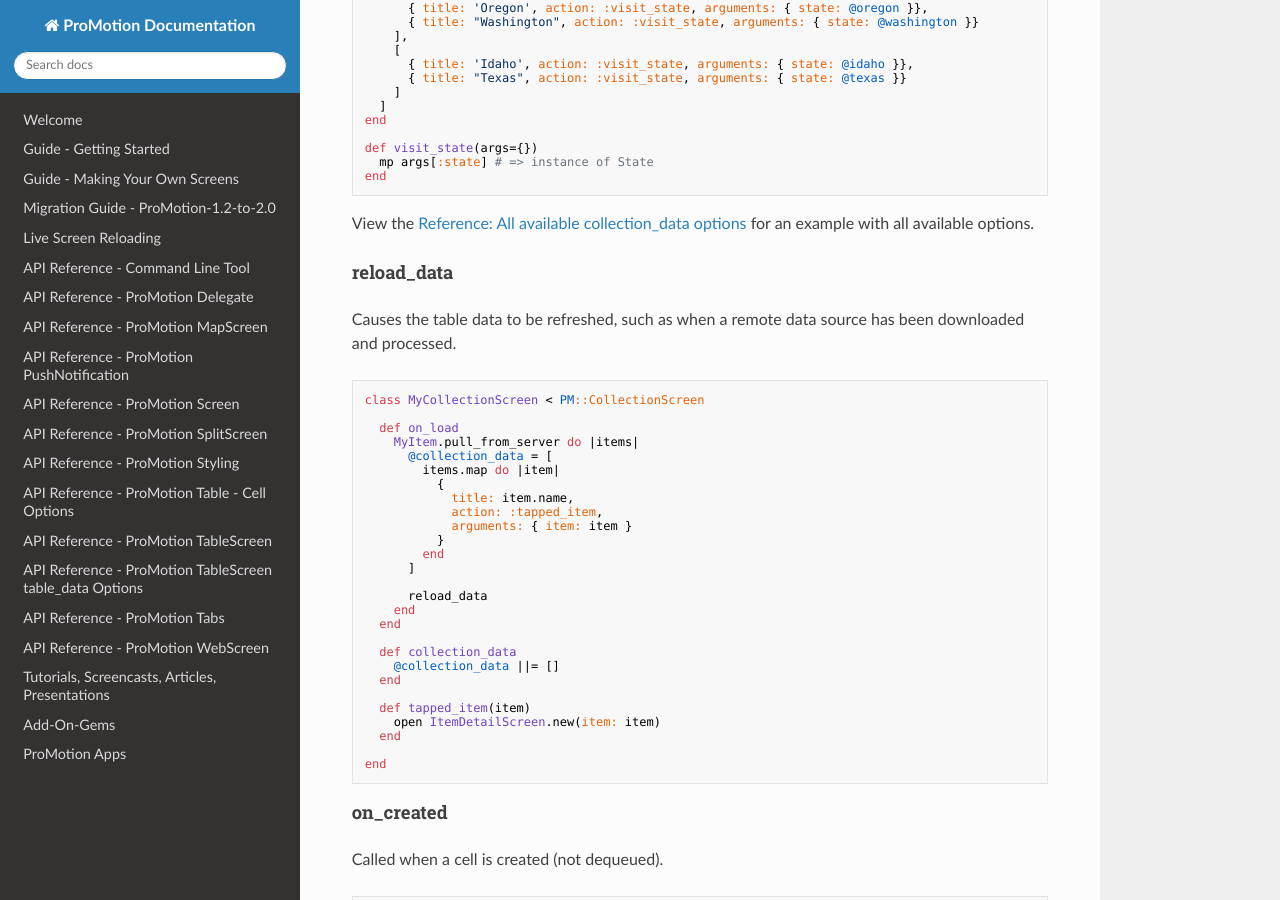
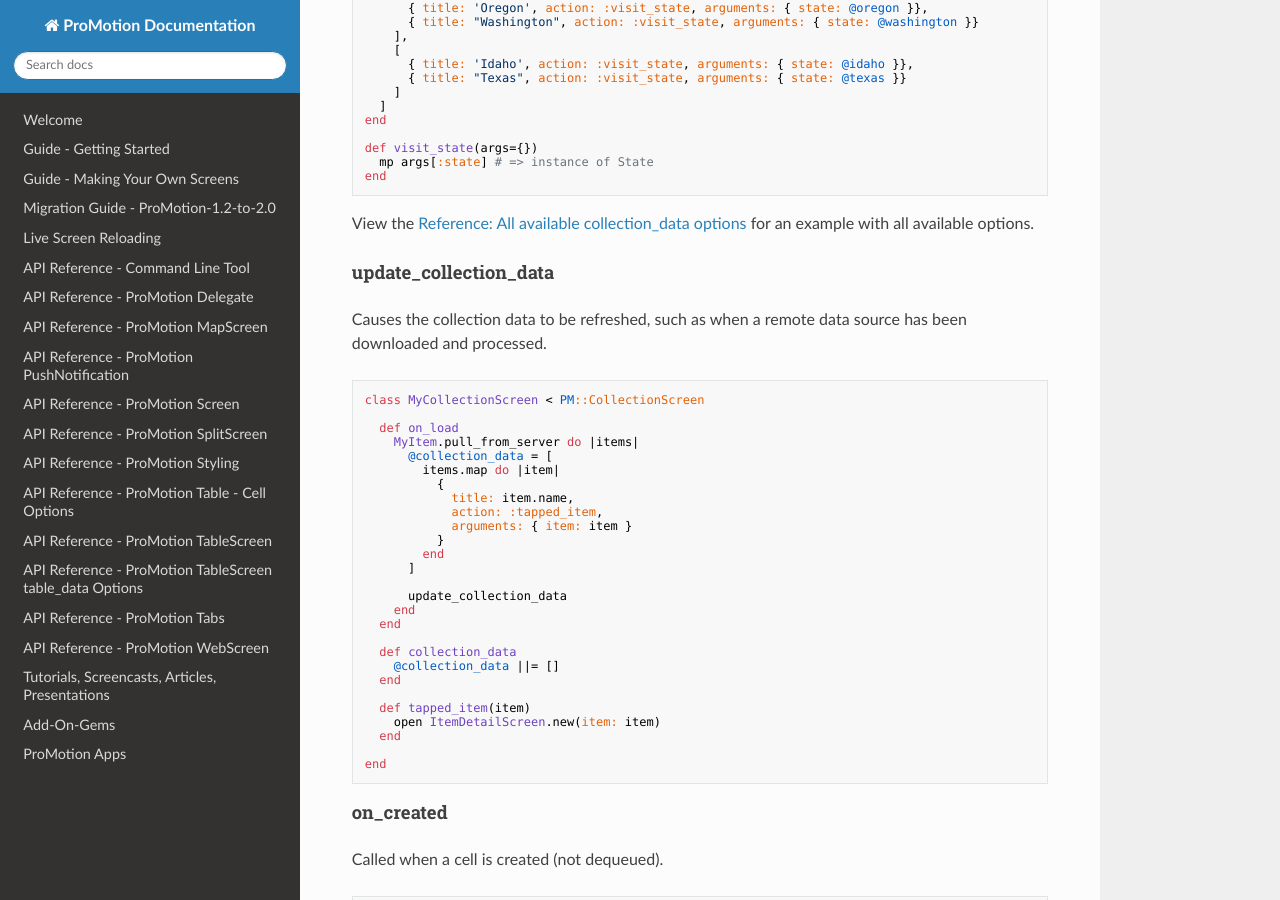
Before and after one commit to jamonholmgren/ProMotion, an MkDocs documentation site: the page built from docs/Reference/ProMotion CollectionScreen.md, in a window 1280 px wide and 900 px high, scrolled down 1646 px. Built offline with MkDocs 1.6.1, drawn with Linux system fonts in a browser that asks for light colours; nearby versions of some CDN libraries; old or Windows-style settings are respelled for this version of MkDocs; some of the changed text lies outside the part shown.

Commit message:
Alias update_collection_data to reload_data and update docs

````diff
--- a/docs/Reference/ProMotion CollectionScreen.md
+++ b/docs/Reference/ProMotion CollectionScreen.md
@@ -87,9 +87,9 @@ end
 
 View the [Reference: All available collection_data options](https://github.com/clearsightstudio/ProMotion/wiki/Reference:-All-available-collection_data-options) for an example with all available options.
 
-#### reload_data
+#### update_collection_data
 
-Causes the table data to be refreshed, such as when a remote data source has
+Causes the collection data to be refreshed, such as when a remote data source has
 been downloaded and processed.
 
 ```ruby
@@ -107,7 +107,7 @@ class MyCollectionScreen < PM::CollectionScreen
         end
       ]
 
-      reload_data
+      update_collection_data
     end
   end
 
````
Also changed, not shown: other parts of docs/Reference/ProMotion CollectionScreen.md (+1 -1 lines), 1 other file.
